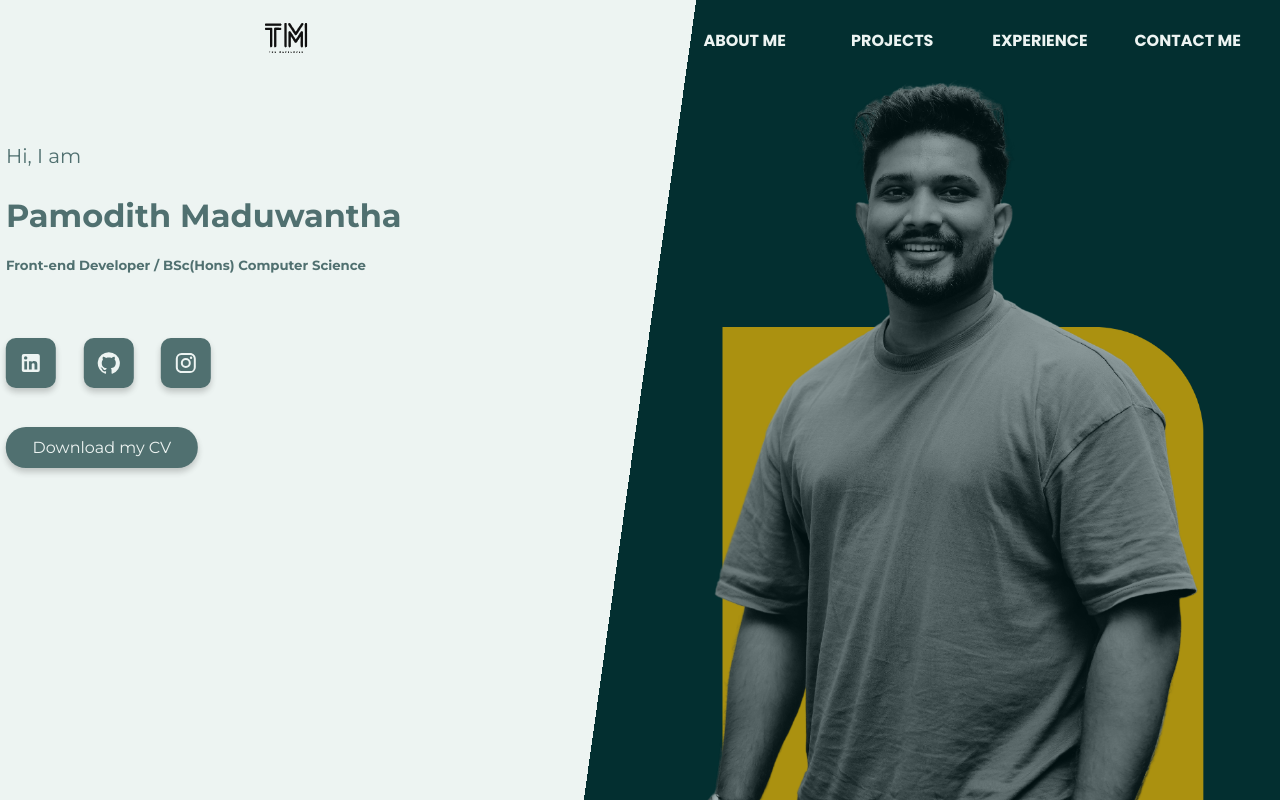
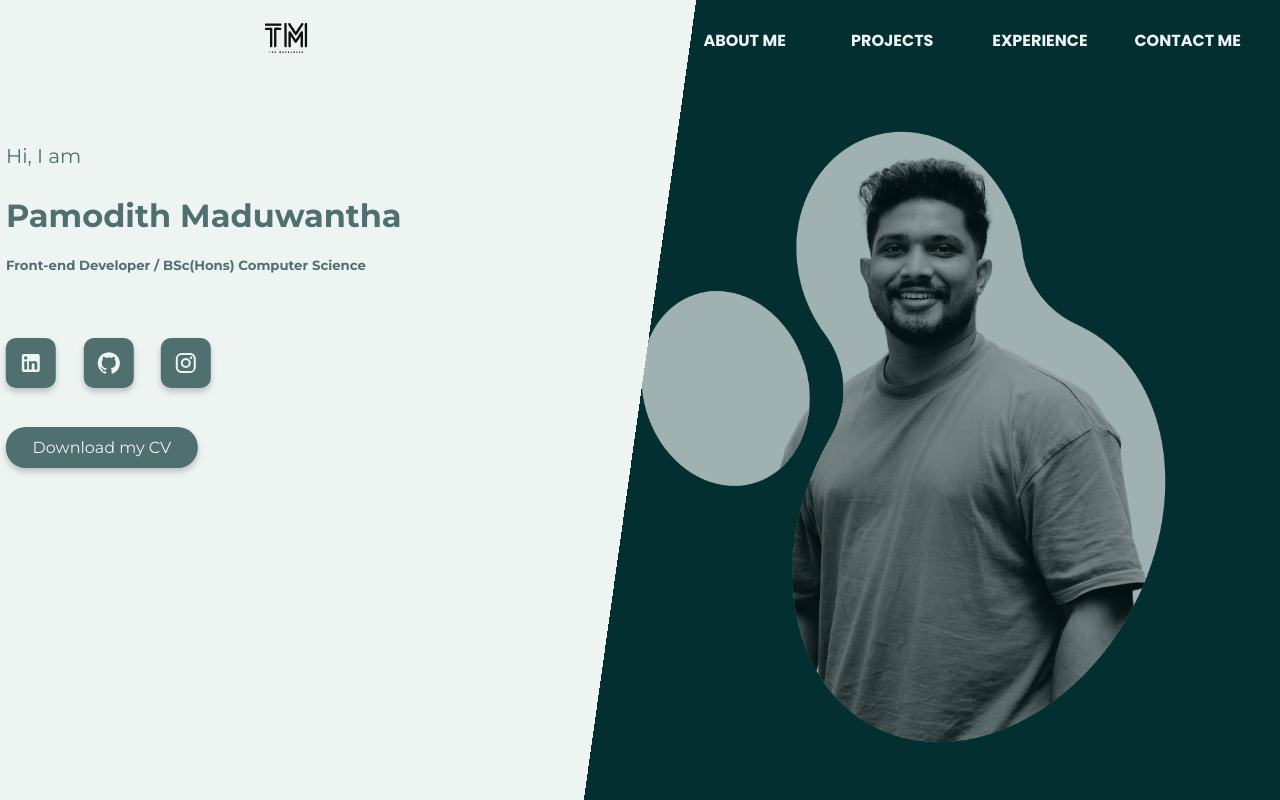
Before and after one commit to Pamodith/React-Portfolio, a React (Vite) app: page / in a window 1280 px wide. Built offline with nearby package versions, Linux system fonts and the light colour scheme.

Commit message:
image changes

```diff
--- a/src/pages/HomePage.tsx
+++ b/src/pages/HomePage.tsx
@@ -1,12 +1,14 @@
 
 import NavBar from "../components/NavBar";
 import "../assets/styles/sass/homepage/_homepage.scss";
-import HeroImage from '../assets/images/5.png';
+import HeroImage from '../assets/images/2.png';
+import SmallscreenHeroImage from '../assets/images/Pamodith(1).png';
 import LinkedInIcon from '@mui/icons-material/LinkedIn';
 import GitHubIcon from '@mui/icons-material/GitHub';
 import InstagramIcon from '@mui/icons-material/Instagram';
 import CV from '../assets/pdfs/Pamodith_Maduwantha_CV.pdf';
 import { motion, useMotionValue, useTransform } from "framer-motion";
+import { useEffect, useState } from "react";
 
 const socialMedia = [
   { component: LinkedInIcon, label: 'LinkedIn', link: 'https://www.linkedin.com/in/pamodith-maduwantha/' },
@@ -29,6 +31,20 @@ const rightSectionVariants = {
 };
 
 const HomePage = () => {
+  const [isSmallScreen, setIsSmallScreen] = useState(false);
+
+  useEffect(() => {
+    const handleResize = () => {
+      setIsSmallScreen(window.innerWidth <= 768);
+    };
+
+    handleResize(); // Initial check
+    window.addEventListener('resize', handleResize);
+
+    return () => {
+      window.removeEventListener('resize', handleResize);
+    };
+  }, []);
   // const [dragMessage, setDragMessage] = useState("Not feeling it? Just drag me aside 😉");
   const x = useMotionValue(0);
   const opacity = useTransform(x, [-300, 0, 300], [0, 1, 0]);
@@ -92,14 +108,14 @@ const HomePage = () => {
             transition={{ duration: 0.8, ease: "easeInOut" }}
           >
             <motion.img
-              src={HeroImage}
+              src={isSmallScreen ? SmallscreenHeroImage : HeroImage}
               alt="Pamodith Maduwantha"
               className="hero-image"
               style={{ x, opacity }}
               drag="x"
               dragConstraints={{ left: -300, right: 300 }}
               dragElastic={0.5}
-              transition={{ type: "spring", stiffness: 300, damping: 25 }}
+              transition={{ type: 'spring', stiffness: 300, damping: 25 }}
             />
           </motion.div>
         </div>
```
Also changed, not shown: src/assets/images/2.png, src/assets/images/Pamodith(1).png (added).
